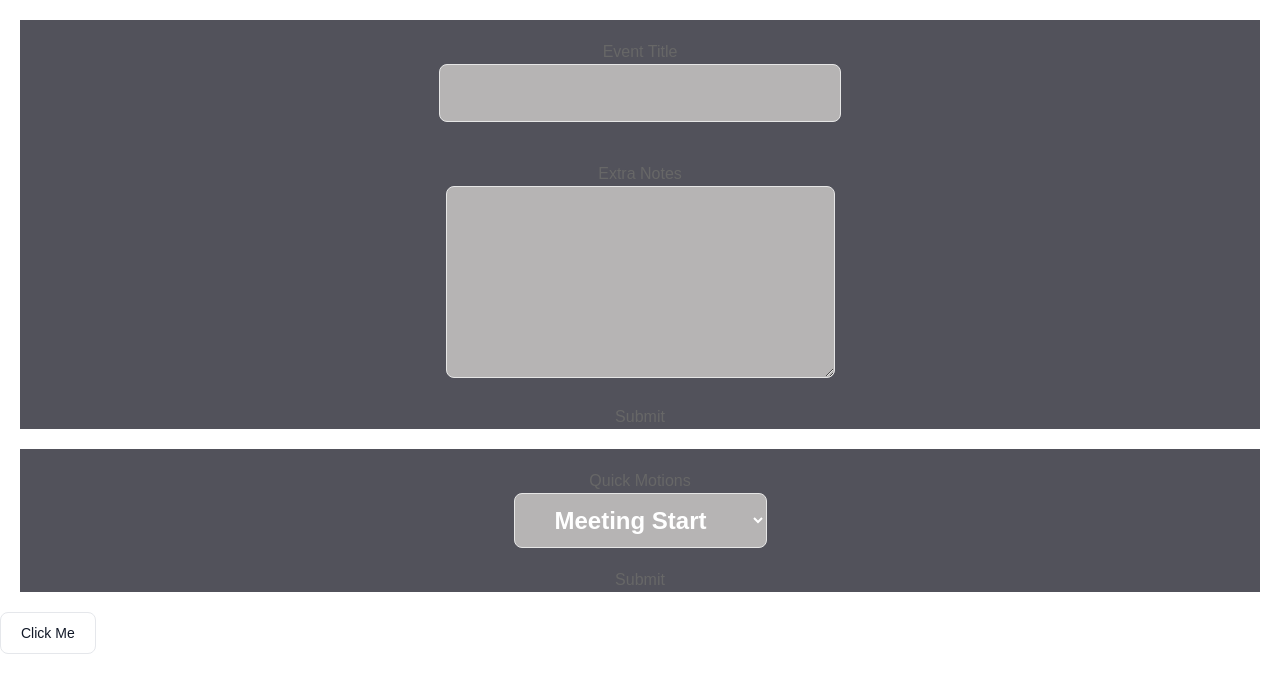
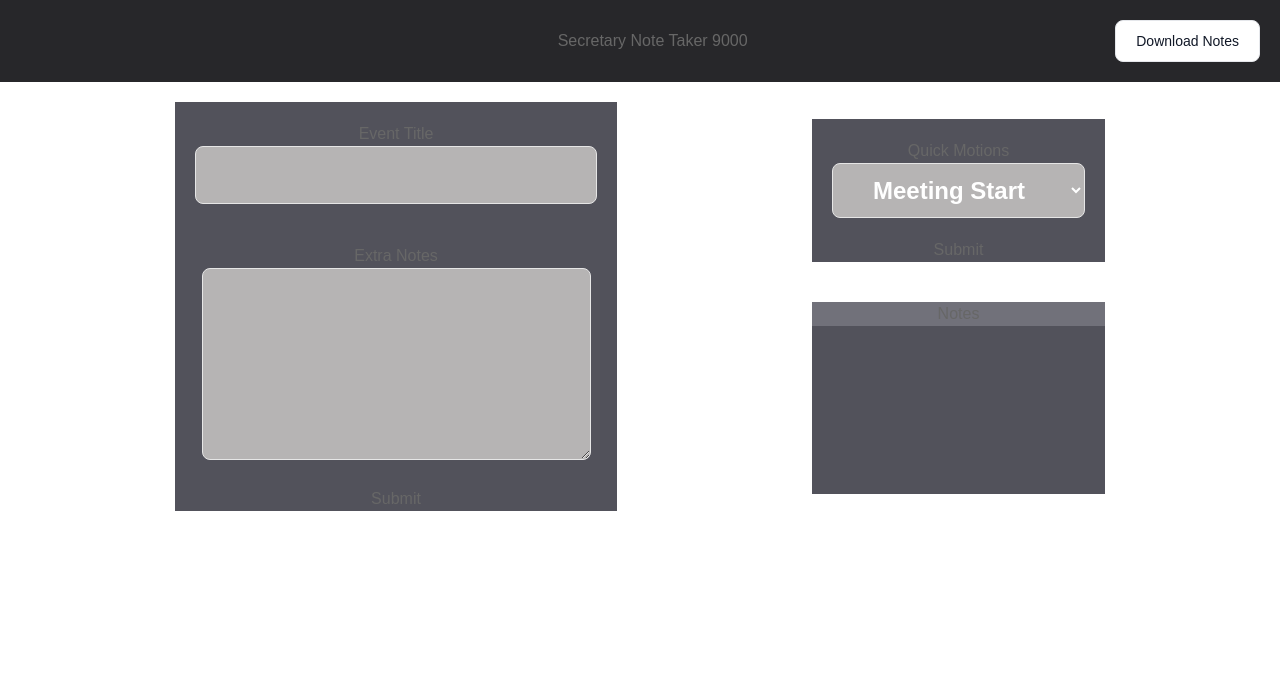
Before and after one commit to Lrid04/NotesTaker, a Next.js app: page / in a window 1280 px wide. Shown: the top 690 px of the page. Built offline with nearby package versions, Linux system fonts and the light colour scheme.

Commit message:
basic header put in

```diff
--- a/src/app/page.tsx
+++ b/src/app/page.tsx
@@ -3,6 +3,7 @@
 import MainEntry from "./ui/mainEntry";
 import QuickEntry from "./ui/quickEntry";
 import PreviewPanel from "./ui/previewPanel";
+import HeadBar from "./ui/header";
 import { useState } from 'react';
 
 export default function Home() {
@@ -17,8 +18,8 @@ export default function Home() {
     const noteBuilder = `${notes}\n\n${noteData}`
     setNotes(noteBuilder)
     setCount(count + 1)
-    content.push(<pre key={count}>{noteData}</pre>)
-    content.push(<br key={`${count+1*100}`} />)
+    content.unshift(<br key={`${count+1*100}`} />)
+    content.unshift(<pre key={count}>{noteData}</pre>)
     setContent(content)
   }
 
@@ -33,6 +34,7 @@ export default function Home() {
 }
 
   function Download(){
+    console.log("Whyyy")
     const FileSaver = require('file-saver');
     const blob = new Blob([notes], {type: "text/plain;charset=utf-8"});
     const today = new Date
@@ -41,13 +43,14 @@ export default function Home() {
 
   return (
     <div className="">
+      <HeadBar downloadFunction = {Download} />
+      <div className="flex flex-row justify-evenly items-center">
         <MainEntry noteFunction = {updateNotesString} oldData = {notes} />
-        <QuickEntry  noteFunction = {updateNotesString} oldData = {notes} />
-        <PreviewPanel content = {content}/>
-        <button type="button" onClick={Download } className="py-2.5 px-5 me-2 mb-2 text-sm font-medium text-gray-900
-        focus:outline-none bg-white rounded-lg border border-gray-200 hover:bg-gray-100 hover:text-blue-700
-        focus:z-10 focus:ring-4 focus:ring-gray-100 dark:focus:ring-gray-700 dark:bg-gray-800 dark:text-gray-400
-        dark:border-gray-600 dark:hover:text-white dark:hover:bg-gray-700">Click Me</button>
+        <div className="flex flex-col">
+          <QuickEntry  noteFunction = {updateNotesString} oldData = {notes} />
+          <PreviewPanel content = {content}/>
+        </div>
+      </div>
     </div>
   );
 }
--- /dev/null
+++ b/src/app/ui/header.tsx
@@ -0,0 +1,15 @@
+
+export default function HeadBar(prop: {downloadFunction: VoidFunction}){
+
+    return (
+        <div className="flex justify-between bg-zinc-800">
+            <p className="basis-1/3"></p>
+            <h1 className="place-self-center basis-1/3">Secretary Note Taker 9000</h1>
+            <button type="button" onClick={prop.downloadFunction} className="py-2.5 px-5 mr-5 my-5 text-sm font-medium text-gray-900
+            focus:outline-none bg-white rounded-lg border border-gray-200 hover:bg-gray-100 hover:text-blue-700
+            focus:z-10 focus:ring-4 focus:ring-gray-100 dark:focus:ring-gray-700 dark:bg-gray-800 dark:text-gray-400
+            dark:border-gray-600 dark:hover:text-white dark:hover:bg-gray-700 place-self-center">Download Notes</button>
+
+        </div>
+    )
+}
--- a/src/app/ui/mainEntry.tsx
+++ b/src/app/ui/mainEntry.tsx
@@ -18,8 +18,9 @@ export default function MainEntry(props: {oldData: string, noteFunction: Functio
         props.noteFunction(newNotesString)
     }
 
+
     return (
-        <form onSubmit={handleSubmit} className='flex flex-col m-5 bg-zinc-600'>
+        <form onSubmit={handleSubmit} className='flex flex-col m-5 bg-zinc-600 w-fit h-fit'>
             <div className='flex flex-col items-center m-5'>
                 <div className=''>
                     <label htmlFor="titleEntry" className='text-center'>Event Title</label>
@@ -37,7 +38,7 @@ export default function MainEntry(props: {oldData: string, noteFunction: Functio
                 <div className=''>
                     <textarea name="notesEntry" id="notesEntry" className='px-9 py-3 text-2xl font-bold rounded-lg border
                     focus:outline focus:outline-2 focus:outline-offset-2 bg-[#b6b4b4] text-[#ffffff]
-                    focus:outline-[#ffffff] border-[#e6e6e6] min-h-48'></textarea>
+                    focus:outline-[#ffffff] border-[#e6e6e6] min-h-48 max-h-48'></textarea>
                 </div>
             </div>
             <input type="submit" value={"Submit"}/>
--- a/src/app/ui/previewPanel.tsx
+++ b/src/app/ui/previewPanel.tsx
@@ -1,8 +1,12 @@
 
 export default function PreviewPanel(props: {content: Array<JSX.Element>}){
     return (
-        <div className='m-5 bg-zinc-600'>
-            {props.content}
+        <div className='m-5 bg-zinc-600 h-48 overflow-y-auto'>
+            <h1 className="bg-zinc-500 text-center">Notes</h1>
+            <div>
+                {props.content}
+            </div>
+
         </div>
     )
 }
--- a/src/app/ui/quickEntry.tsx
+++ b/src/app/ui/quickEntry.tsx
@@ -12,7 +12,7 @@ export default function QuickEntry(props: {oldData: string, noteFunction: Functi
     }
 
     return (
-        <form onSubmit={handleSubmit} className='flex flex-col m-5 bg-zinc-600'>
+        <form onSubmit={handleSubmit} className='flex flex-col m-5 bg-zinc-600 w-fit h-fit'>
             <div className='flex flex-col items-center m-5'>
                 <label htmlFor="quickEnter" className='text-center'>Quick Motions</label>
                 <select name="quickEnter" id="quickEnter" className='px-9 py-3 text-2xl font-bold rounded-lg border
```
